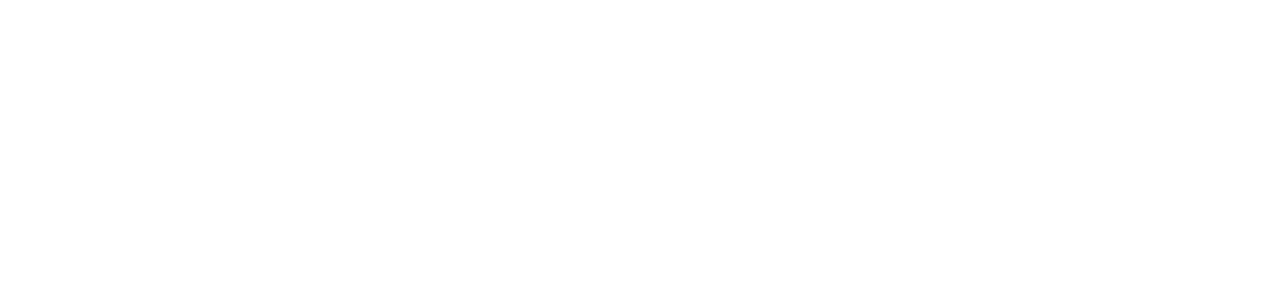
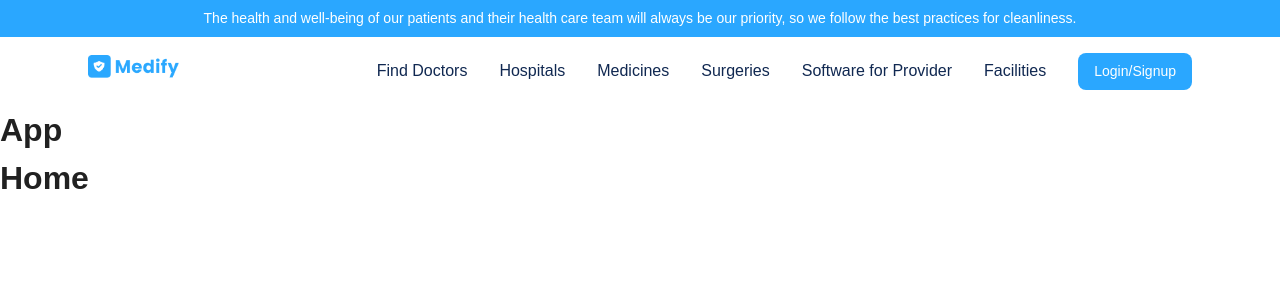
Before and after one commit to SHUBHAM-126/Medify, a React (Create React App) app: page / in a window 1280 px wide. Shown: the top 300 px of the page. Built offline with nearby package versions, Linux system fonts and the light colour scheme.

Commit message:
Added new component: Navbar

```diff
--- a/package.json
+++ b/package.json
@@ -3,11 +3,15 @@
   "version": "0.1.0",
   "private": true,
   "dependencies": {
+    "@emotion/react": "^11.11.4",
+    "@emotion/styled": "^11.11.5",
+    "@mui/material": "^5.15.14",
     "@testing-library/jest-dom": "^5.17.0",
     "@testing-library/react": "^13.4.0",
     "@testing-library/user-event": "^13.5.0",
     "react": "^18.2.0",
     "react-dom": "^18.2.0",
+    "react-router-dom": "^6.22.3",
     "react-scripts": "5.0.1",
     "web-vitals": "^2.1.4"
   },
--- a/src/App.js
+++ b/src/App.js
@@ -1,8 +1,14 @@
+import { Outlet } from "react-router-dom";
+import { CssBaseline } from "@mui/material";
+import Navbar from './components/Navbar/Navbar'
 
 function App() {
   return (
     <div>
-
+      <CssBaseline/>
+      <Navbar />
+      <h1>App</h1>
+      <Outlet/>
     </div>
   );
 }
--- /dev/null
+++ b/src/components/Button/Button.js
@@ -0,0 +1,9 @@
+import { Button } from "@mui/material"
+
+export default function ButtonComponent ({children}) {
+    return(
+        <Button variant="contained" style={{color:"#fff", borderRadius: 8, textTransform: 'none'}}  disableElevation>
+            {children}
+        </Button>
+    )
+}
--- /dev/null
+++ b/src/components/Navbar/Navbar.jsx
@@ -0,0 +1,36 @@
+import { Box, Container, List, ListItem, Stack, Typography } from "@mui/material";
+import { Link } from "react-router-dom";
+import logo from '../../assets/logo.png'
+import Button from '../Button/Button'
+import styles from './Navbar.module.css'
+
+export default function Navbar() {
+    return (
+        <header>
+            <Box p={1} bgcolor="primary.main">
+                <Typography fontSize={14} textAlign="center" color="#fff">
+                    The health and well-being of our patients and their health care team will always be our priority, so we follow the best practices for cleanliness.
+                </Typography>
+            </Box>
+
+            <Container maxWidth="xl" style={{width: "90%"}}>
+                <Stack direction="row" spacing={2} justifyContent="space-between" py={2}>
+                    <Link>
+                        <img src={logo} alt="Logo" height={27}/>
+                    </Link>
+
+                    <Stack direction="row" spacing={4} alignItems="center" className={styles.navlinks}>
+                        <Link>Find Doctors</Link>
+                        <Link>Hospitals</Link>
+                        <Link>Medicines</Link>
+                        <Link>Surgeries</Link>
+                        <Link>Software for Provider</Link>
+                        <Link>Facilities</Link>
+                        <Button>Login/Signup</Button>
+                    </Stack>
+
+                </Stack>
+            </Container>
+        </header>
+    )
+}
--- /dev/null
+++ b/src/components/Navbar/Navbar.module.css
@@ -0,0 +1,4 @@
+.navlinks a{
+    color:#102851;
+    text-decoration: none;
+}
--- a/src/index.css
+++ b/src/index.css
@@ -1,6 +1,8 @@
 :root {
   --color-white: #ffffff;
 }
+
+@import url('https://fonts.googleapis.com/css2?family=Poppins:ital,wght@0,100;0,200;0,300;0,400;0,500;0,600;0,700;0,800;0,900;1,100;1,200;1,300;1,400;1,500;1,600;1,700;1,800;1,900&display=swap');
 
 *,
 *::before,
--- a/src/index.js
+++ b/src/index.js
@@ -2,10 +2,44 @@
 import ReactDOM from 'react-dom/client';
 import './index.css';
 import App from './App';
+import Search from './pages/Search/Search';
+import { createBrowserRouter, RouterProvider } from 'react-router-dom';
+import Home from './pages/Home/Home';
+import { createTheme, ThemeProvider } from '@mui/material';
+
+const router = createBrowserRouter([
+  {
+    path: "/",
+    element: <App />,
+    children: [
+      {
+        path: "search",
+        element: <Search />,
+      },
+      {
+        path: "/",
+        element: <Home />
+      }
+    ]
+  }
+])
+
+const theme = createTheme({
+  typography: {
+    fontFamily: "Poppins , sans-serif",
+  },
+  palette : {
+    primary: {
+      main : '#2AA7FF'
+    }
+  }
+})
 
 const root = ReactDOM.createRoot(document.getElementById('root'));
 root.render(
   <React.StrictMode>
-    <App />
+    <ThemeProvider theme={theme}>
+      <RouterProvider router={router} />
+    </ThemeProvider>
   </React.StrictMode>
 );
--- /dev/null
+++ b/src/pages/Home/Home.jsx
@@ -0,0 +1,7 @@
+export default function Home() {
+    return (
+        <div>
+            <h1>Home</h1>
+        </div>
+    )
+}
--- /dev/null
+++ b/src/pages/Search/Search.jsx
@@ -0,0 +1,7 @@
+export default function Search() {
+    return (
+        <div>
+            <h1>Search</h1>
+        </div>
+    )
+}
```
Also changed, not shown: src/assets/logo.png (added), 1 other file (tests, documents, lock files or other folders).
